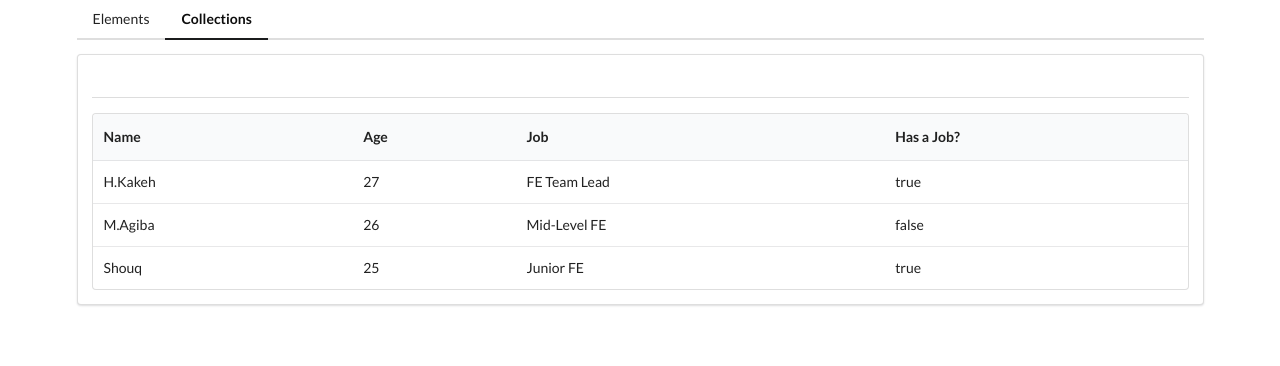
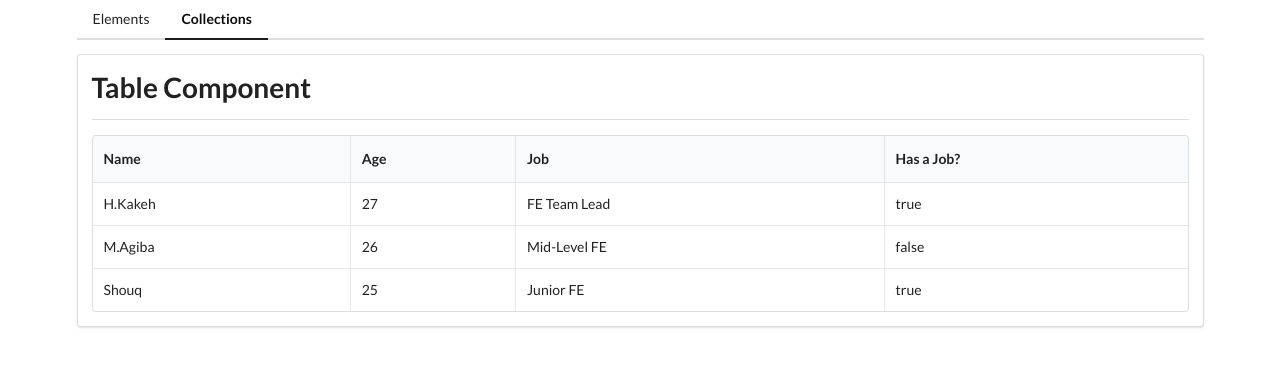
Before and after one commit to aGiBam/Components, an Angular app: page /collections in a window 1280 px wide. Shown: the top 366 px of the page. Built offline with nearby package versions, Linux system fonts and the light colour scheme.

Commit message:
feat(collections): enhance Table component with dynamic class support and update divider text

```diff
--- a/src/app/collections/collections-home/collections-home.html
+++ b/src/app/collections/collections-home/collections-home.html
@@ -1,2 +1,2 @@
-<app-divider> </app-divider>
-<app-table [data]="data" [headers]="header"></app-table>
+<app-divider>Table Component</app-divider>
+<app-table class="stripped celled" [data]="data" [headers]="header"></app-table>
--- a/src/app/collections/table/table.html
+++ b/src/app/collections/table/table.html
@@ -1,4 +1,4 @@
-<table class="ui table">
+<table [ngClass]="classNames" class="ui table">
   <thead>
     <tr>
       @for (header of headers; track $index) {
@@ -11,8 +11,8 @@
       <tr>
         @for (header of headers; track $index) {
           <td>{{record[header.key]}}</td>
+          <!-- <td>{{ record | json }}</td> -->
         }
-        <!-- <td>{{ record | json }}</td> -->
       </tr>
     }
   </tbody>
--- a/src/app/collections/table/table.ts
+++ b/src/app/collections/table/table.ts
@@ -1,12 +1,14 @@
-import { JsonPipe } from '@angular/common';
+import { JsonPipe, NgClass } from '@angular/common';
 import { Component, Input} from '@angular/core';
 @Component({
-  imports: [JsonPipe],
+  imports: [JsonPipe, NgClass],
   selector: 'app-table',
   styleUrl: './table.css',
   templateUrl: './table.html',
 })
 export class Table {
+  @Input('class') classNames = '';
+
   @Input() data: any[] = [];
   @Input() headers: any[] = [];
 }
```
